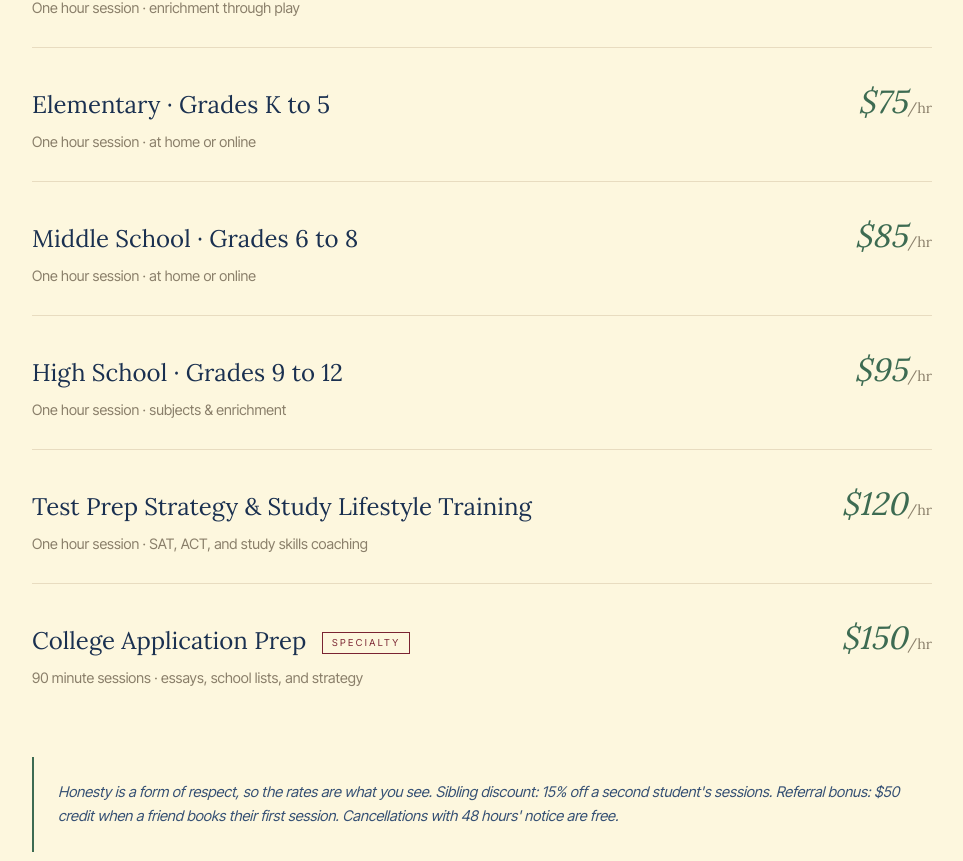
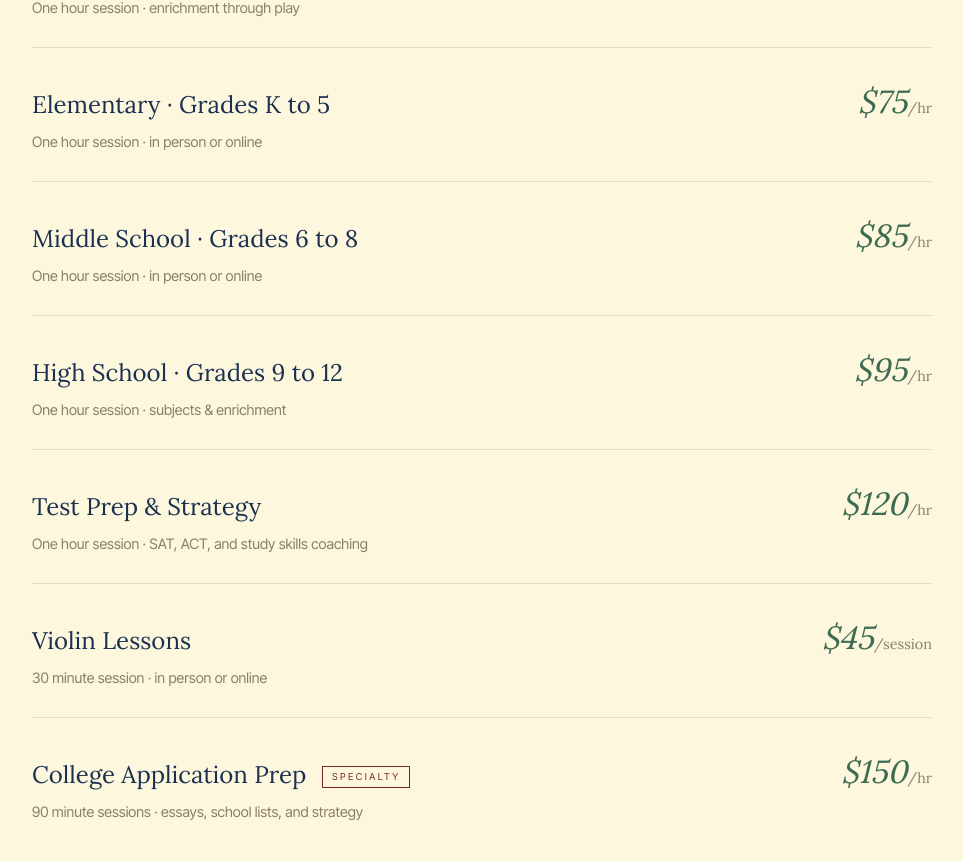
Before and after one commit to patrickparagas1/josephine-tutoring, a Next.js app: page /rates in a window 1280 px wide. Shown: the part 613-1474 px from the top of the page, without its empty margins (158-1121 px from the left). Built offline with nearby package versions, Linux system fonts and the light colour scheme.

Commit message:
Update Test Prep label, add Violin /30min rate, change 'at home' to 'in person' across all tiers

```diff
--- a/components/Rates.tsx
+++ b/components/Rates.tsx
@@ -32,7 +32,7 @@ export default function Rates() {
           <div>
             <div className="rate-label">Elementary · Grades K to 5</div>
             <div className="rate-desc">
-              One hour session · at home or online
+              One hour session · in person or online
             </div>
           </div>
           <div className="rate-price">
@@ -44,7 +44,7 @@ export default function Rates() {
           <div>
             <div className="rate-label">Middle School · Grades 6 to 8</div>
             <div className="rate-desc">
-              One hour session · at home or online
+              One hour session · in person or online
             </div>
           </div>
           <div className="rate-price">
@@ -67,7 +67,7 @@ export default function Rates() {
         <div className="rate-row">
           <div>
             <div className="rate-label">
-              Test Prep Strategy &amp; Study Lifestyle Training
+              Test Prep &amp; Strategy
             </div>
             <div className="rate-desc">
               One hour session · SAT, ACT, and study skills coaching
@@ -75,6 +75,18 @@ export default function Rates() {
           </div>
           <div className="rate-price">
             $120<span>/hr</span>
+          </div>
+        </div>
+
+        <div className="rate-row">
+          <div>
+            <div className="rate-label">Violin Lessons</div>
+            <div className="rate-desc">
+              30 minute session · in person or online
+            </div>
+          </div>
+          <div className="rate-price">
+            $45<span>/session</span>
           </div>
         </div>
 
```
